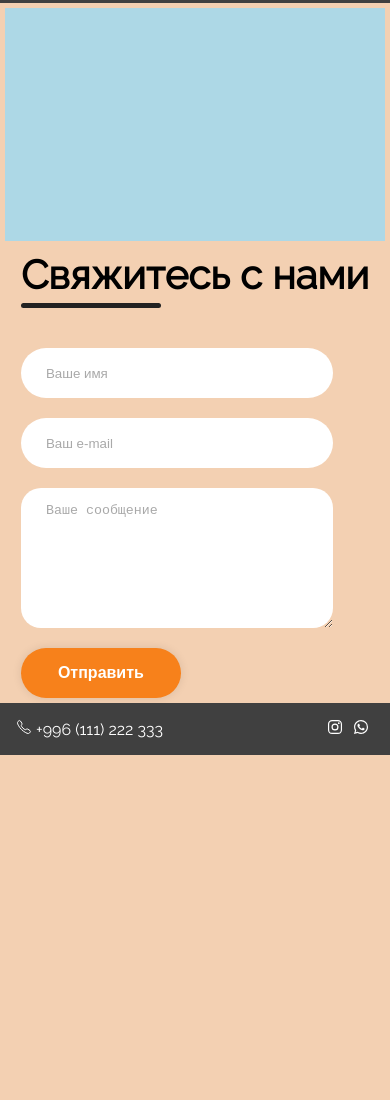
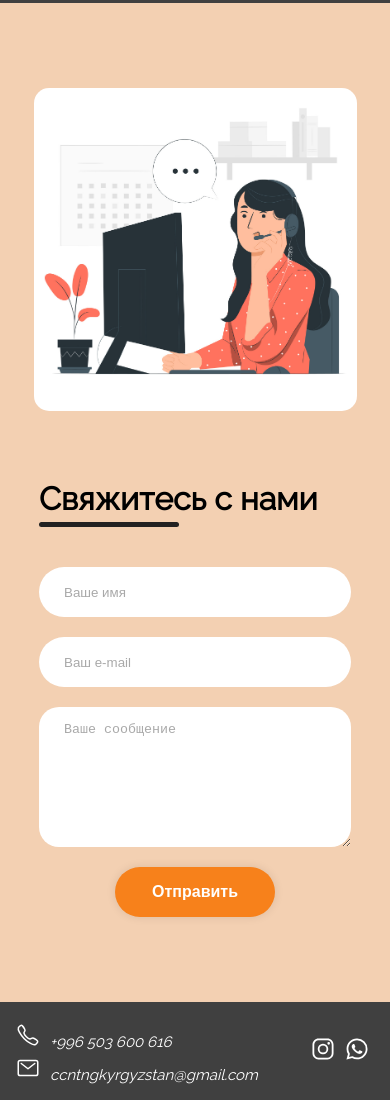
Before and after one commit to kasdast/Accounting-Kyrgyzstan, a plain HTML site: page html-folder/contact.html in a window 390 px wide. Shown: the part 89-1189 px from the top of the page. Before the commit the page ends 844 px from the top, so only its background shows below. Drawn offline with nearby package versions, Linux system fonts and the light colour scheme.

Commit message:
Added design to the contact us page and changed footer there.

```diff
--- a/assets/css/contact.css
+++ b/assets/css/contact.css
@@ -72,17 +72,38 @@ nav a:hover {
 /*---------------*/
 
 section {
+    margin-top: 5rem;
+    margin-bottom: 5rem;
     display: flex;
     flex: 1;
 }
 
 .title {
-    background-color: lightblue;
-    padding: 2em 0.75em;
     margin: 5px;
     flex: 1 1 150px;
     max-width: 100%;
+    display: flex;
+    align-items: center;
+    justify-content: center;
+    flex-direction: column;
 }
+
+.img_container {
+    max-width: 50%;
+}
+
+.img_container img {
+    width: 100%;
+    height: auto;
+    display: block;
+    border-radius: 15px;
+}
+
+.contact_info {
+    margin-top: 3em;
+    background-color: #a9a9a9;
+}
+
 
 /* Contact Form */
 .content {
@@ -173,15 +194,31 @@ footer {
     display: flex;
     align-items: center;
     justify-content: space-between;
-    padding: 1.5em 2.5em;
+    padding: 1em 2em;
     background: #404040;
     margin-top: auto;
     width: 100%;
     font-size: 1.2em;
 }
 
+.footer_contact {
+    display: flex;
+    flex-direction: column;
+}
+
 footer span {
     color: #fff;
+    margin-top: 5px;
+}
+
+ion-icon {
+    font-size: 28px;
+}
+
+footer span p {
+    display: inline;
+    margin-left: 10px;
+    font-size: 18px;
 }
 
 footer ul {
@@ -211,7 +248,6 @@ footer a:hover {
     nav {
         display: block;
         position: relative;
-
         padding: 1.5em 2.5em;
     }
 
@@ -237,11 +273,14 @@ footer a:hover {
         right: 35px;
     }
     /* -------------- */
-}
 
-@media screen and (max-width: 800px) {
-    .contact-inputs {
-        width: 80vw;
+    .title {
+        margin-bottom: 4rem;
+    }
+
+    .contact button {
+        margin-left: auto;
+        margin-right: auto;
     }
 }
 
@@ -264,11 +303,38 @@ footer a:hover {
     }
     /* -------------- */
 
+    .content {
+        max-width: 85%;
+        margin-right: auto;
+        margin-left: auto;
+    }
+
+    .contact-title h2 {
+        font-size: 32px;
+    }
+
+    .contact-inputs {
+        width: 80vw;
+    }
+
+    .img_container {
+        max-width: 85%;
+    }
+
     /* Footer */
     footer {
         font-size: 1em;
         padding: 1em 1em;
     }
+
+    footer span p {
+        font-size: 15px;
+    }
+
+    ion-icon {
+        font-size: 24px;
+    }
+
     /* -------------- */
 
 }
--- a/html-folder/contact.html
+++ b/html-folder/contact.html
@@ -53,8 +53,19 @@
     <section>
         <div class = "title">
             <div class="img_container">
-                <img src="" alt="">
+                <img src="/assets/img/Contact us-pana.jpg" alt="Picture">
             </div>
+
+            <!--
+            <div class = "contact_info">
+                <h1>Our Contacts</h1>
+                <ul>
+                    <li>example@gmail.com</li>
+                    <li>+999 111 222 333</li>
+                </ul>
+            </div>
+            -->
+
         </div>
         <div class="content">
             <form action="" class = "contact">
@@ -72,7 +83,14 @@
     </section>
 
     <footer>
-        <span><ion-icon name="call-outline"></ion-icon> +996 (111) 222 333</span>
+        <div class = "footer_contact">
+            <span>
+                <ion-icon name="call-outline"></ion-icon><p><em>+996 503 600 616</em></p>
+            </span>
+            <span>
+                <ion-icon name="mail-outline"></ion-icon><p><em>ccntngkyrgyzstan@gmail.com</em></p>
+            </span>
+        </div>
         <ul>
             <li><a href="#" target="_blank"><ion-icon name="logo-instagram"></ion-icon></a></li>
             <li><a href="#" target="_blank"><ion-icon name="logo-whatsapp"></ion-icon></a></li>
```
Also changed, not shown: assets/img/Contact us-pana.jpg (added).
